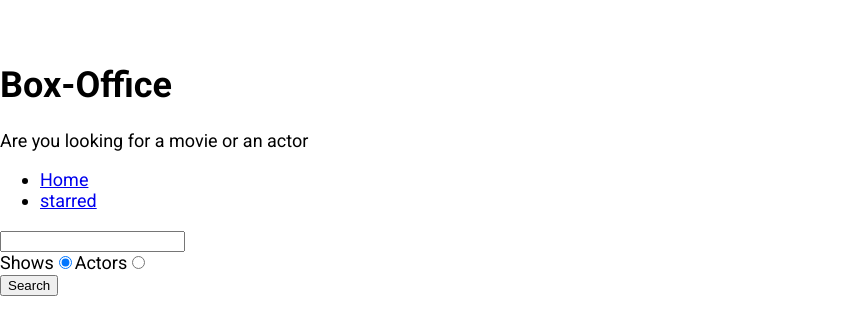
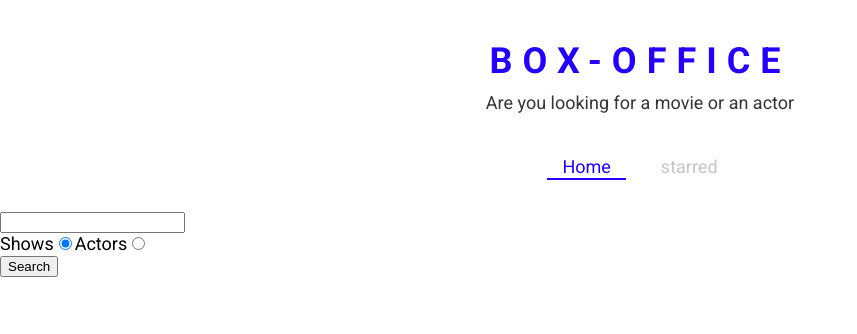
Before and after one commit to deepak5204/box-office, a React (Create React App) app: page / in a window 1280 px wide. Shown: the top 334 px of the page, without its empty margins (0-857 px from the left). Built offline with nearby package versions, Linux system fonts and the light colour scheme.

Commit message:
defined theme for styled components and created a few styled components

```diff
--- a/src/App.js
+++ b/src/App.js
@@ -1,14 +1,24 @@
 import React from 'react';
 import { Switch, Route }  from 'react-router-dom';
+import { ThemeProvider } from 'styled-components';
 import Home from './pages/Home'
 import Starred from './pages/Starred';
 import Show from './pages/Show'
 
 
+const theme = {
+  mainColors: {
+    blue: '#2400ff',
+    gray: '#c6c6c6',
+    dark: '#353535',
+  },
+};
+
 function App ()  {
 
 
   return (
+    <ThemeProvider theme={ theme }>
 
      <Switch>
     <Route exact path = "/">
@@ -27,8 +37,7 @@
        <div>Not found.</div>
       </Route>
   </Switch>
-
-
+  </ThemeProvider>
   )
 
 
--- a/src/components/Navs.js
+++ b/src/components/Navs.js
@@ -1,5 +1,11 @@
+/*eslint-disable*/
+
 import React from 'react';
-import { Link } from 'react-router-dom';
+import { Link, useLocation } from 'react-router-dom';
+
+import { LinkStyled, NavList } from './Navs.styled';
+
+// import { useLocation } from 'react-router-dom';
 
 const LINKS = [
   {to: '/', text: 'Home'},
@@ -8,16 +14,19 @@
 
 
 function Navs() {
+const location = useLocation();
+console.log(location);
+
   return (
     <div>
-      <ul>
+      <NavList>
         {
           LINKS.map((item) => (
-             <li key={item.to}> <Link to={item.to}>{item.text}</Link></li>
+             <LinkStyled to={item.to} className={item.to === location.pathname ? 'active' : ''}> {item.text}</LinkStyled>
           ))
         }
 
-      </ul>
+      </NavList>
     </div>
   )
 }
--- /dev/null
+++ b/src/components/Navs.styled.js
@@ -0,0 +1,42 @@
+import styled from 'styled-components';
+import { Link } from 'react-router-dom';
+
+
+export const NavList = styled.ul`
+  display: flex;
+  justify-content: center;
+  list-style: none;
+  margin: 0 0 30px;
+  padding: 0;
+`;
+
+export const LinkStyled = styled(Link)`
+  margin: 0 10px;
+  padding: 3px 15px;
+  position: relative;
+  text-decoration: none;
+  color: ${({ theme }) => theme.mainColors.gray};
+  &.active {
+    color: ${({ theme }) => theme.mainColors.blue};
+    &:after {
+      content: '';
+      position: absolute;
+      display: block;
+      height: 2px;
+      left: 0%;
+      bottom: 0;
+      background-color: ${({ theme }) => theme.mainColors.blue};
+      animation: slide-in 0.3s ease-in forwards;
+      @keyframes slide-in {
+        from {
+          left: 50%;
+          width: 0;
+        }
+        to {
+          left: 0%;
+          width: 100%;
+        }
+      }
+    }
+  }
+`;
--- a/src/components/Title.js
+++ b/src/components/Title.js
@@ -1,11 +1,12 @@
 import React from 'react'
+import { TitleWrapper } from './Title.styled'
 
 function Title( {title, subtitle } ) {
   return (
-    <div>
+    <TitleWrapper>
       <h1> {title} </h1>
       <p> {subtitle} </p>
-    </div>
+    </TitleWrapper>
   )
 }
 
--- /dev/null
+++ b/src/components/Title.styled.js
@@ -0,0 +1,19 @@
+import styled from "styled-components";
+
+
+export const TitleWrapper = styled.div`
+  text-align: center;
+  margin: 0 0 40px;
+
+  h1 {
+    color: ${({ theme }) => theme.mainColors.blue};
+    letter-spacing: 10px;
+    text-transform: uppercase;
+    margin: 0 0 10px;
+  }
+
+  p {
+    color: ${({ theme }) => theme.mainColors.dark};
+    margin: 0;
+  }
+`;
```
